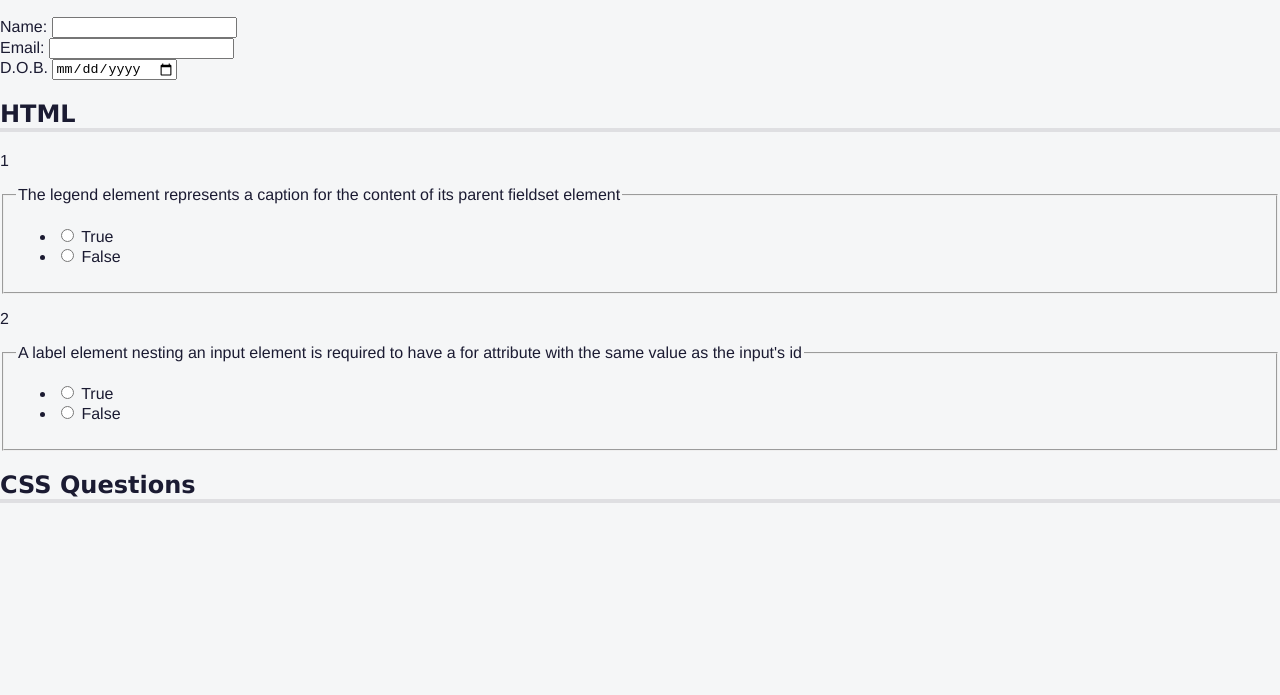
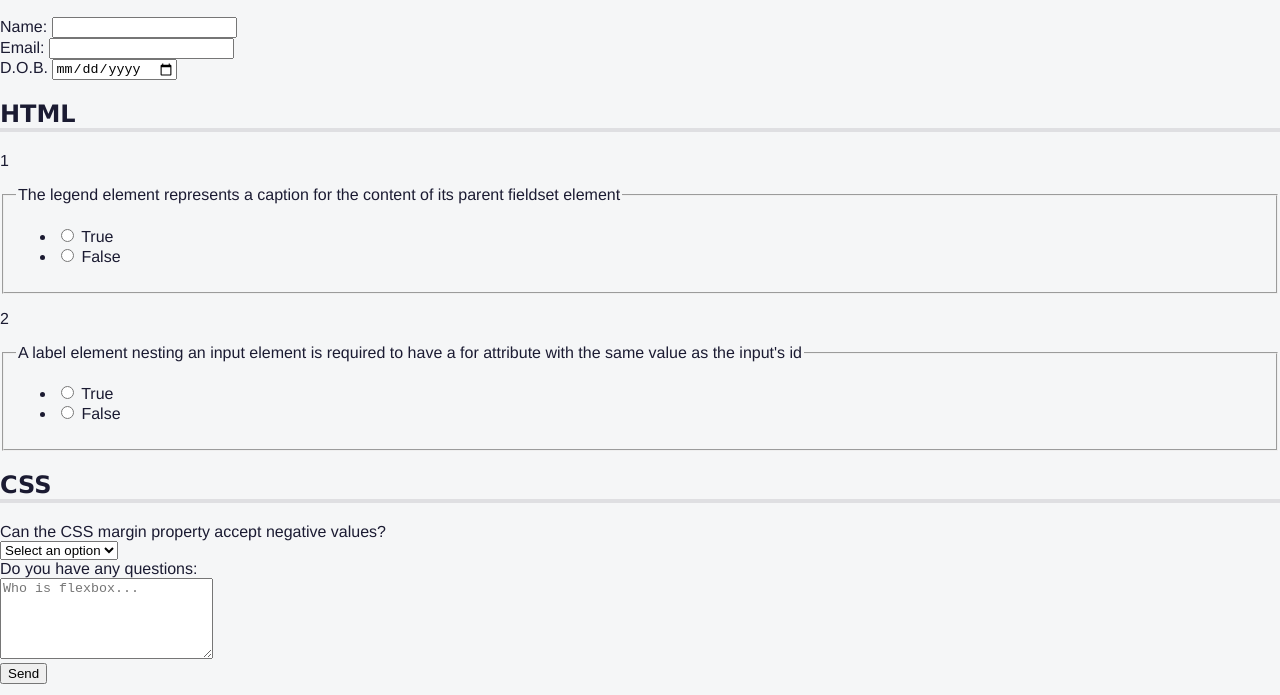
Before and after one commit to FahminFayas/Quiz-Webpage, a plain HTML site: page index.html in a window 1280 px wide. Shown: the part 105-800 px from the top of the page. Drawn offline with Linux system fonts and the light colour scheme.

Commit message:
css questions added in third section

```diff
--- a/index.html
+++ b/index.html
@@ -87,10 +87,31 @@
                 </div>
             </section>
             <section role="region" aria-labelledby="css-questions">
-                <h2 id="css-questions">CSS Questions</h2>
+                <h2 id="css-questions">CSS</h2>
+                <div class="formrow">
+                    <div class="question-block">
+                        <label for="selector">Can the CSS margin property accept negative values?</label>
+                    </div>
+                    <div class="answer">
+                        <select name="selector" id="selector" required>
+                            <option value="">Select an option</option>
+                            <option value="yes">Yes</option>
+                            <option value="no">No</option>
+                        </select>
+                    </div>
+                    <div class="question-block">
+                        <label for="css-textarea">Do you have any questions:</label>
+                    </div>
+                    <div class="answer">
+                        <textarea id="css-textarea" name="css-questions" rows="5" cols="24"
+                            placeholder="Who is flexbox..."></textarea>
+                    </div>
+                </div>
             </section>
+            <button type="submit">Send</button>
         </form>
     </main>
+
 </body>
 
 </html>
```
